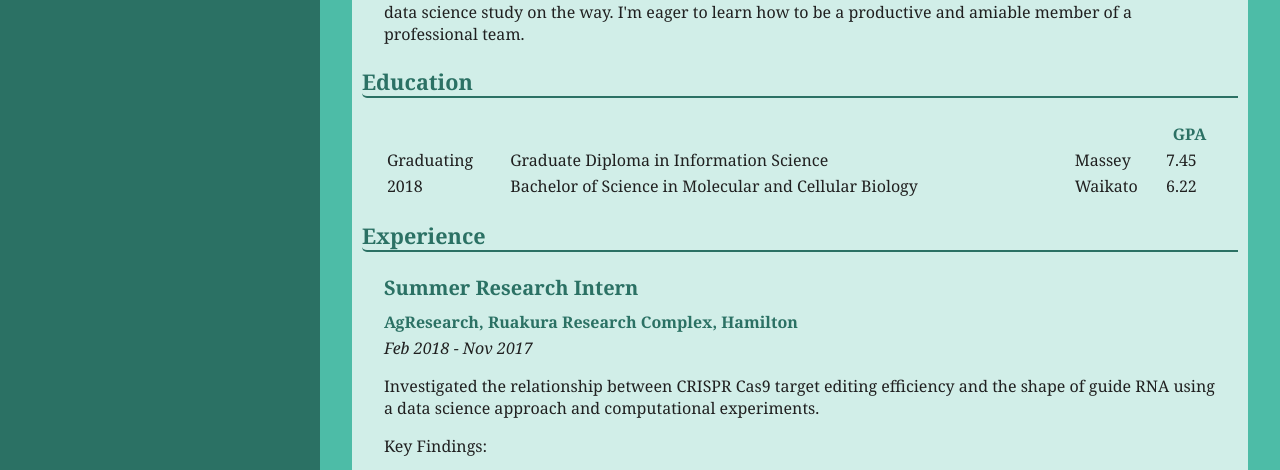
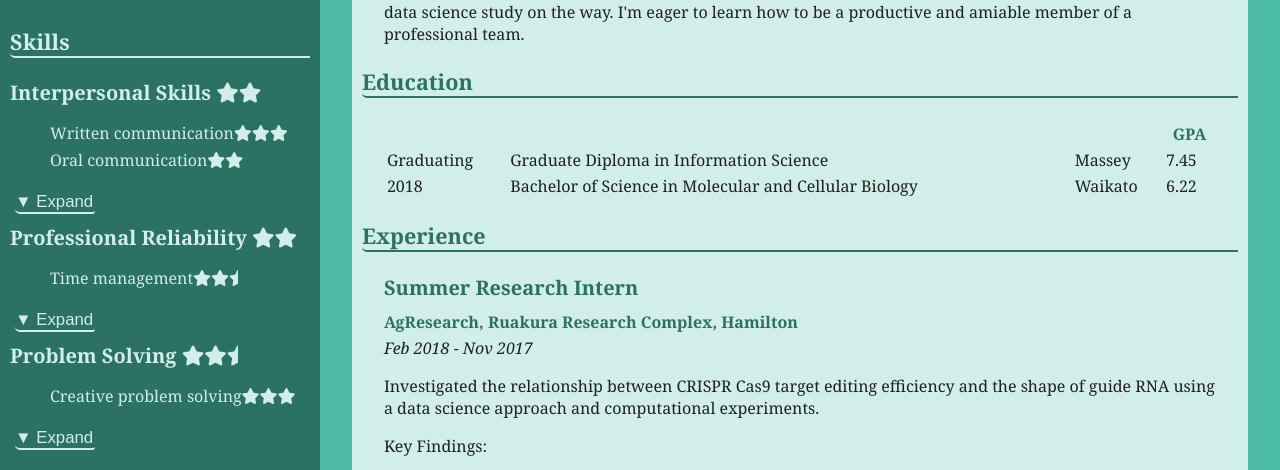
Before and after one commit to lifeinink/my-e-cv, a plain HTML site: page index.html in a window 1280 px wide. Shown: the part 316-786 px from the top of the page. Drawn offline with Linux system fonts and the light colour scheme; a web font is replaced by a local one.

Commit message:
Fixed skill display and weighted average scoring bugs

```diff
--- a/cv_style.css
+++ b/cv_style.css
@@ -9,10 +9,12 @@
     --secondary-pastel: #EED1D7;
     --black: #202020;
 }
-body {
+
+html, body {
     margin: 0px;
     background-color: var(#fff);
     color: var(--black);
+    height:100%;
 }
 header{
     display: inline-block;
@@ -41,6 +43,7 @@ main {
     grid-template-columns: 25% 70%;
     font-family: Georgia, serif;
     background-color: var(--primary);
+    height: 100%;
 }
 
 main > * {
@@ -150,7 +153,8 @@ table{
 
 .skill-section > ul > li {
     position: relative;
-    display: inline-block;
+    display: block;
+    width:fit-content;
 }
 
 #e-portfolio{
@@ -173,6 +177,10 @@ table{
 }
 .skill-section > ul > li:hover .hover-text{
     display: block;
+    min-width:100px;
+    width: 200px;
+    max-width: 500px;
+    text-wrap-mode:wrap;
 }
 
 .center-block{
@@ -217,6 +225,7 @@ main > :first-child .center-block button:hover{
         -webkit-print-color-adjust: exact; /* Chrome, Safari */
         print-color-adjust: exact;
         color-adjust: exact; /* Standard */
+        max-height: 87.1vh;
       }
     header{
         box-shadow: none;
@@ -233,8 +242,8 @@ main > :first-child .center-block button:hover{
 
     main > :first-child{
         margin:0px;
-        min-height: 85.3vh;
-        /*background-color:white;
+        /*min-height: 85.3vh;
+        background-color:white;
         color: var(--black);*/
     }
 
@@ -287,4 +296,8 @@ main > :first-child .center-block button:hover{
     main > :first-child ul{
         margin:0px;
     }
+    .skill-section > ul > li:hover .hover-text{
+        margin-left:-100%;
+        margin-top: 1em;
+    }
 }
--- a/index.html
+++ b/index.html
@@ -57,7 +57,7 @@
                     <div id="highlighed-skills">
                         {highlighted-skills}
                     </div>
-                    <nav class="screen-only"><button id="skills-expander" onclick="expand('skills','skills-expander')">▼ Expand</button></nav>
+                    <nav class="screen-only" id="other-skills-title"><h4>Other skills <button id="skills-expander" onclick="expand('skills','skills-expander')">▼ Expand</button></h4></nav>
                     <div id="skills" class="hidden screen-only">
                         {skills}
                     </div>
--- a/scripts.js
+++ b/scripts.js
@@ -188,6 +188,9 @@ function getScore(scoreCode,contents){
     if(code == "AVG"){
         let score = 0.0;
         let sample_size = contents.length + 0.0;
+        if(weights != []){
+            sample_size = weights.reduce((x,y)=>{return x + y},0);
+        }
         for(let i = 0; i < contents.length;i++){
             score += (contents[i].score * weights[i])/sample_size;
         }
@@ -200,47 +203,78 @@ function getSkillById(ids){
     let skills = []
     if(skills_json != null){
         for(let i = 0; i < skills_json.content.length && skills.length != skills_json.content.length;i++){
-            if(skills_json.content[i].id == id)skills.push(skills_json.content[i]);
+            if(ids.includes(skills_json.content[i].id))skills.push(skills_json.content[i]);
         }
     }
     return skills;
 }
 
-function getBucketSkillsHTML(skills,selection,bucket=null,isInverse = false,renderFalseToo = false){
+function getBucketSkillsHTML(skills,selection,bucket,isInverse,renderFalseToo){
     let renderedHTML = "";
     let falseHTML = "";
-    skills.forEach(skill =>{
+
+    //DEBUG
+    /*let bucket_name = "null bucket"
+    if(bucket != null){
+        bucket_name = bucket.name;
+    }*/
+
+    for(var i = 0; i < skills.length;i++){
+        let skill = skills[i];
         let is_in_bucket = bucket == null;
-        if(!is_in_bucket)is_in_bucket = bucket.content.includes(skill);
-        if(!is_in_bucket)return;
+        if(!is_in_bucket)is_in_bucket = bucket.content.includes(skill.id);
+        if(!is_in_bucket)continue;
         let is_in_selection = selection.includes(skill.id);
-        let is_rendered_if_render_only = (is_in_selection && !isInverse) || (isInverse && !is_in_selection)
+        let is_rendered_if_render_only = (is_in_selection && !isInverse) || (isInverse && !is_in_selection);
         if(is_rendered_if_render_only || renderFalseToo){
             let skill_html = skill_template;
-            skill_html = skill_html.replaceAll("{name}",skill.name);
+            skill_html = skill_html.replaceAll("{title}",skill.name);
             skill_html = skill_html.replaceAll("{stars}",getScoreHTML(skill.score));
             skill_html = skill_html.replaceAll("{desc}",skill.description);
-            if(is_rendered_if_render_only)renderedHTML += skill_html;
-            else falseHTML += skill_html;
 
+
+            if(is_rendered_if_render_only){
+                renderedHTML += skill_html;
+            } else {
+                falseHTML += skill_html;
+            }
             //Dynamical improvement + allow unselected ones at the end to be processed
-            if(selection.includes(skill.id))selection.pop(skill.id);
-        };
-    });
+            if(selection.includes(skill.id)){
+                let index = selection.indexOf(skill.id);
+                selection.splice(index,1);
+            }
+        }
+    }
     return [renderedHTML,falseHTML];
 }
 
-function getUnBucketedIDList(total_skills,buckets){
-    let bucketed_ids = [];
+function getUnBucketedIDList(total_skills,buckets,selected_ids){
+    let bucketed_ids = selected_ids;
     for(let i = 0; i < buckets.length;i++){
-        bucketed_ids.concat(buckets[i].content);
+        bucketed_ids  = bucketed_ids.concat(buckets[i].content);
     }
 
     let unbucketed_ids = [];
-    total_skills.forEach(skill => {
-        if(!bucketed_ids.includes(skill.id))unbucketed_ids.push(skill.id);
-    });
+    for(let i = 0; i < total_skills.length;i++){
+        if(!bucketed_ids.includes(total_skills[0].id))unbucketed_ids.push(total_skills[i].id);
+    }
     return unbucketed_ids;
+}
+
+function truncateHiddenSkills(skills_html){
+    skills_html = skills_html.replaceAll("{highlighted_skills}","");
+    skills_html = skills_html.replaceAll("{unhighlighted_skills}","");
+
+    if(skills_html.replaceAll("\n","").replaceAll("\r","").replaceAll(" ","").includes("-snapshot\"></ul>")){
+        return "";
+    }
+
+    if(skills_html.replaceAll("\n","").replaceAll("\r","").replaceAll(" ","").includes("class=\"hiddenscreen-only\"></ul>")){
+        return skills_html.split("<nav class=\"screen-only\">")[0] + "</div>";
+    }
+    else{
+        return skills_html;
+    }
 }
 
 let skill_template = "";
@@ -253,13 +287,13 @@ async function insertSkills(){
         let skill_template_r = await fetch("templates/skills/skill.html");
         let skill_group_template_r = await fetch("templates/skills/skill_group.html");
         if(!skill_template_r.ok || !skill_group_template_r.ok)throw new Error("Network error retrieving skill templates");
-        skill_template = skill_template_r.text();
-        skill_group_template = skill_group_template_r.text();
+        skill_template = await skill_template_r.text();
+        skill_group_template = await skill_group_template_r.text();
     }
     if(skills_json == null){
         let skills_json_r = await fetch("json/skills.json");
         if(!skills_json_r.ok)throw new Error("Network error retrieving skills");
-        skills_json = skills_json_r.json();
+        skills_json = await skills_json_r.json();
     }
 
     //Sort skills into those displayed at first and on cv and those that are initially hidden
@@ -281,58 +315,67 @@ async function insertSkills(){
 
     //Create skills display
     let highlighted_skills_html = "";
+    let remaining_selection = getUnBucketedIDList(total_skills,highlighted_buckets,selected_skills);
     //Starting with the skill sections that might be in the highlights and skills that aren't in sections bu are in the cv highlights
-    for(let i = 0; i < highlighted_buckets; i++){
+    for(let i = 0; i < highlighted_buckets.length; i++){
         let group_template = skill_group_template;
         let contentIds = highlighted_buckets[i].content;
         let score = getScore(highlighted_buckets[i].score,getSkillById(contentIds));
         group_template = group_template.replaceAll("{name}",highlighted_buckets[i].name);
         group_template = group_template.replaceAll("{score}",getScoreHTML(score));
 
-        let group_highlighted_skills, group_unhighlighted_skills = getBucketSkillsHTML(total_skills,selected_skills_json,highlighted_buckets[i],false,true);
+        let skill_html_groups = getBucketSkillsHTML(total_skills,selected_skills,highlighted_buckets[i],false,true);
 
-        group_template = group_template.replaceAll("{highlighted_skills}",group_highlighted_skills);
-        group_template = group_template.replaceAll("{unhighlighted_skills}",group_unhighlighted_skills);
+        group_template = group_template.replaceAll("{highlighted_skills}",skill_html_groups[0]);
+        group_template = group_template.replaceAll("{unhighlighted_skills}",skill_html_groups[1]);
+        group_template = truncateHiddenSkills(group_template);
         highlighted_skills_html += group_template;
     }
 
     //Display highlighted skills not in a group
-    let highlighted_other_skills, dump = getBucketSkillsHTML(total_skills,selected_skills,null,false,false);
+    let highlighted_other_skills = getBucketSkillsHTML(total_skills,selected_skills,null,false,false)[0];
 
     let ungroup_template = skill_group_template;
     ungroup_template = ungroup_template.replaceAll("{name}","Other");
     ungroup_template = ungroup_template.replaceAll("{score}","");
     ungroup_template = ungroup_template.replaceAll("{highlighted_skills}",highlighted_other_skills);
+    ungroup_template = truncateHiddenSkills(ungroup_template);
+    highlighted_skills_html += ungroup_template;
 
 
     document.getElementById("highlighed-skills").innerHTML = highlighted_skills_html;
 
     //Display buckets of skills that weren't highlighted
-    let remaining_selection = getUnBucketedIDList(highlighted_buckets);
     let rest_of_skills_html = "";
     for(let i = 0; i < skills_json.buckets.length; i++){
         if(!highlighted_buckets.includes(skills_json.buckets[i])){
             let other_group = skill_group_template;
-            let unhighlighted_group_skills, dump = getBucketSkillsHTML(total_skills,remaining_selection,skills_json.buckets[i],true,false);
+            let unhighlighted_group_skills = getBucketSkillsHTML(total_skills,remaining_selection,skills_json.buckets[i],true,false)[0];
             let score = getScore(skills_json.buckets[i].score,getSkillById(skills_json.buckets[i].content));
             other_group = other_group.replaceAll("{name}",skills_json.buckets[i].name);
             other_group = other_group.replaceAll("{score}",getScoreHTML(score));
-            ungroup_template = ungroup_template.replaceAll("{highlighted_skills}",unhighlighted_group_skills);
+            other_group = other_group.replaceAll("{highlighted_skills}",unhighlighted_group_skills);
+            other_group = truncateHiddenSkills(other_group);
             rest_of_skills_html += other_group;
         }
     }
 
     //Display the left over skills not in buckets or highlighted
-    let unhighlighted_other_skills_html = getBucketSkillsHTML(total_skills,remaining_selection,null,false,false);
+    let unhighlighted_other_skills_html = getBucketSkillsHTML(total_skills,remaining_selection,null,false,false)[0];
     let unhighlighted_other_group_skills_html = skill_group_template;
-    ungroup_template = ungroup_template.replaceAll("{name}","Other");
-    ungroup_template = ungroup_template.replaceAll("{score}","");
-    ungroup_template = ungroup_template.replaceAll("{highlighted_skills}",unhighlighted_other_skills_html);
+    unhighlighted_other_group_skills_html = unhighlighted_other_group_skills_html.replaceAll("{name}","Other");
+    unhighlighted_other_group_skills_html = unhighlighted_other_group_skills_html.replaceAll("{score}","");
+    unhighlighted_other_group_skills_html = unhighlighted_other_group_skills_html.replaceAll("{highlighted_skills}",unhighlighted_other_skills_html);
+    unhighlighted_other_group_skills_html = truncateHiddenSkills(unhighlighted_other_group_skills_html);
 
     rest_of_skills_html += unhighlighted_other_group_skills_html;
 
 
     document.getElementById("skills").innerHTML = rest_of_skills_html;
+    if(rest_of_skills_html == ""){
+        document.getElementById("other-skills-title").remove();
+        document.getElementById("skills").remove();
+    }
 }
 
 async function getAddressCoords(address){
@@ -409,7 +452,6 @@ async function onCreation(){
     let decryptedData = await getEncryptedData();
 
     let qr_code_element = document.getElementById("qr-code");
-    console.log(qr_code_element);
     qr_code_element.href = window.location.toString();
     let qr_code = new QRCode(qr_code_element,{
         text: window.location.toString(),
```
